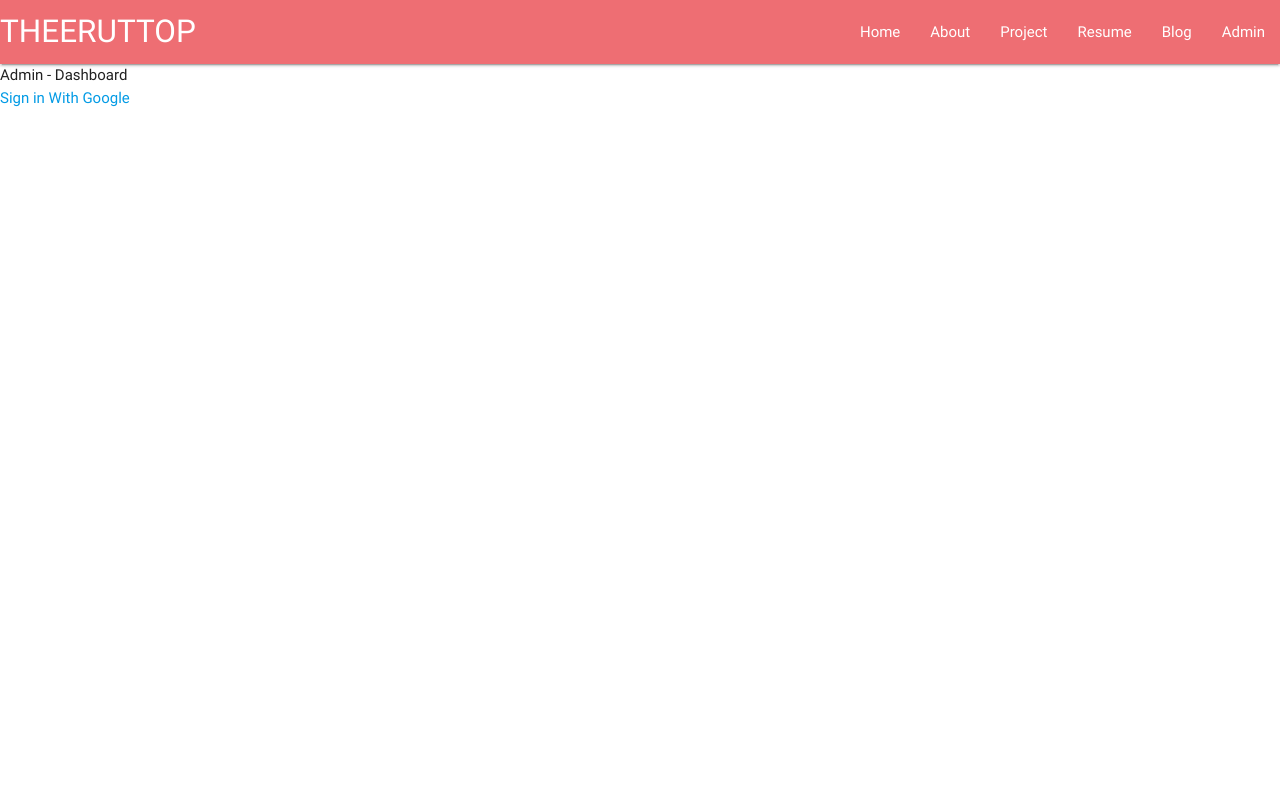
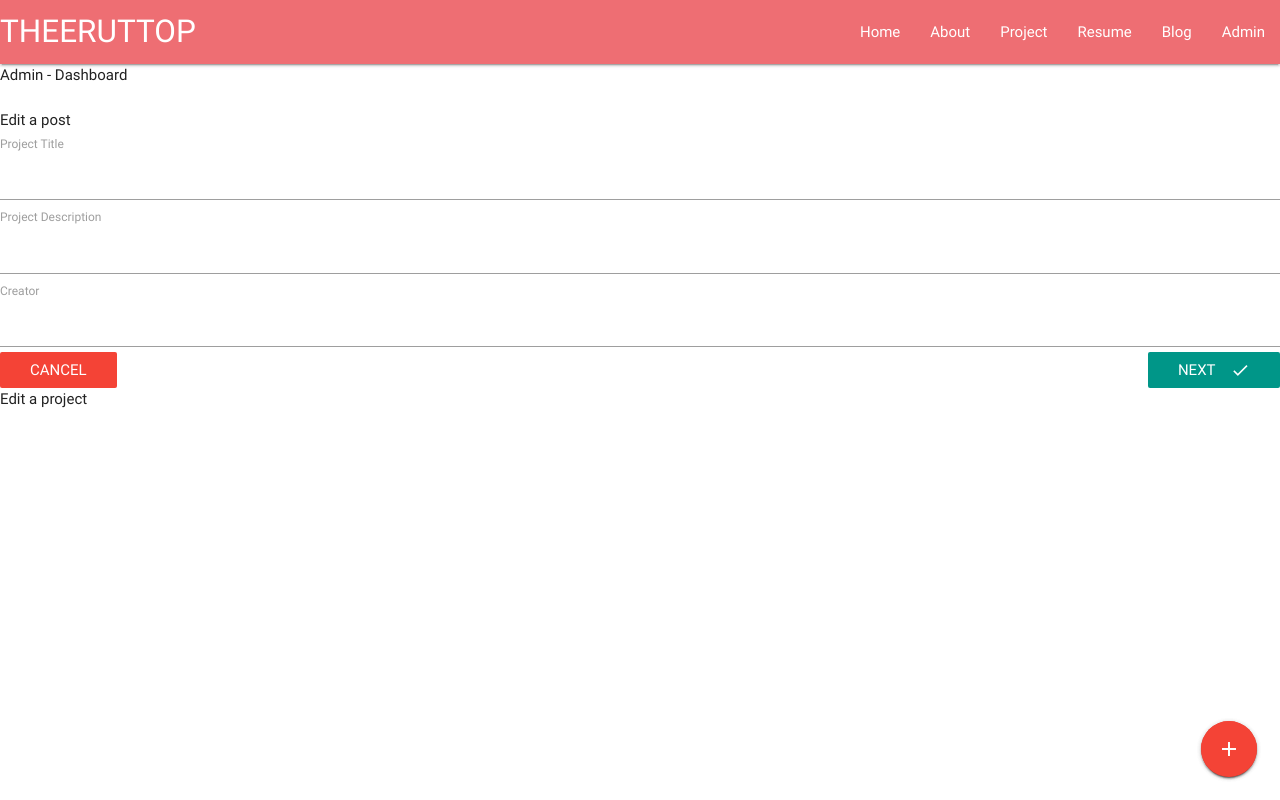
Before and after one commit to topkoong/PersonalWebsite, a React (Create React App) app in the folder client/: page /admin in a window 1280 px wide. Built offline with nearby package versions, Linux system fonts and the light colour scheme; no server answers.

Commit message:
Fixed routing and authentication issues again

```diff
--- a/client/src/components/Admin.js
+++ b/client/src/components/Admin.js
@@ -10,16 +10,13 @@ class Admin extends Component {
       <div>
         Admin - Dashboard
         <div>
-          <a href="/auth/google">Sign in With Google</a>
-        </div>
-        {/* <div>
           <CreateBlog />
           <EditBlog />
         </div>
         <div>
           <CreateProject />
           <EditProject />
-        </div> */}
+        </div>
       </div>
     );
   }
```
